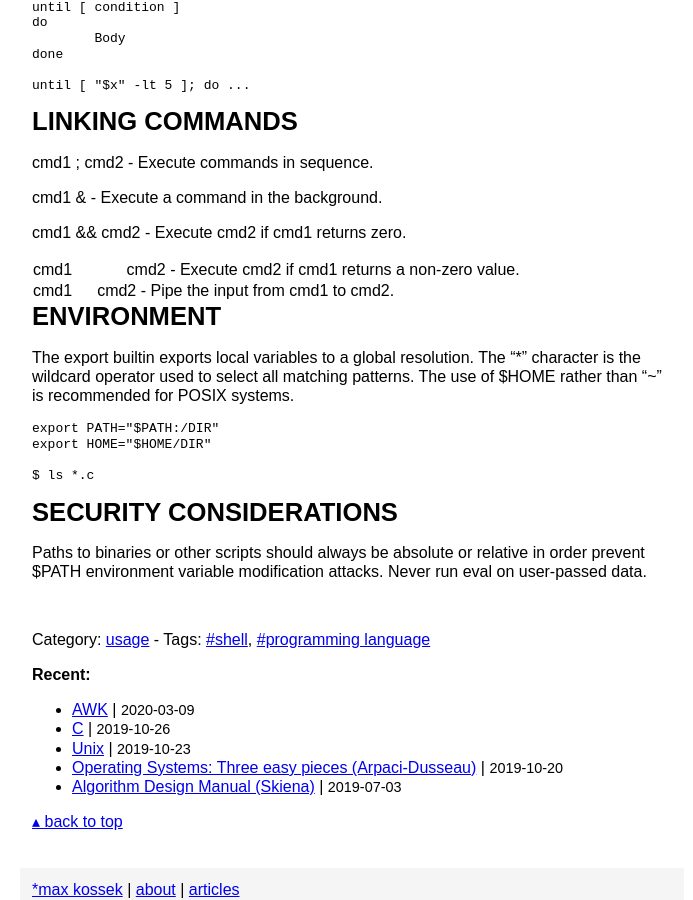
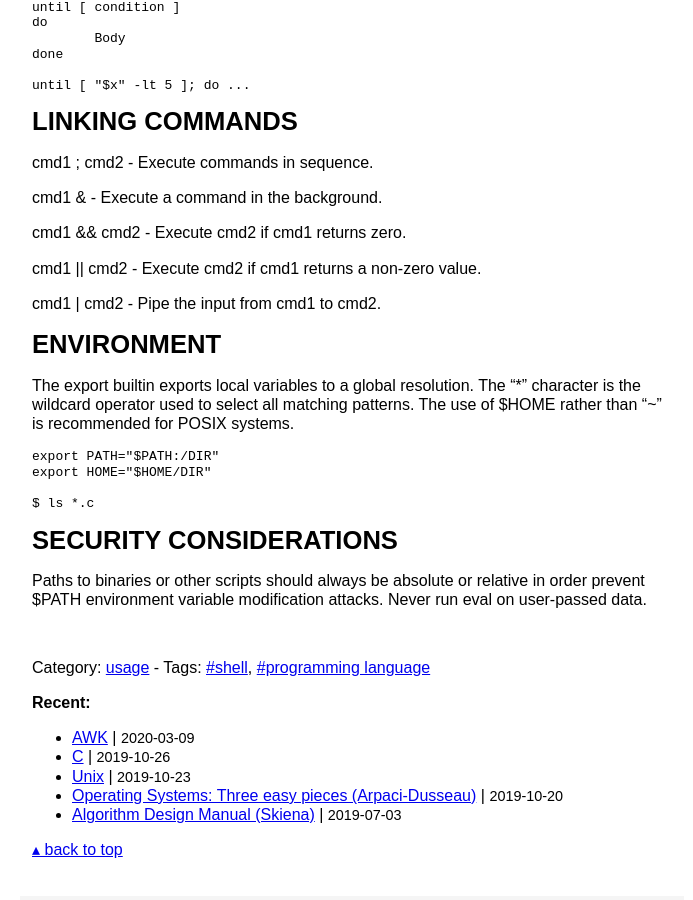
Before and after one commit to maxkossek/maxkossek.github.io, a Jekyll site: the page built from _posts/2020-03-09-sh.md, in a window 1280 px wide and 900 px high, scrolled down 5202 px. Shown: the whole window, without its empty margins (288-981 px from the left). Built offline with Jekyll 4.4.1, drawn with Linux system fonts in a browser that asks for light colours.

```diff
--- a/_posts/2020-03-09-sh.md
+++ b/_posts/2020-03-09-sh.md
@@ -332,9 +332,9 @@
 
 cmd1 && cmd2 - Execute cmd2 if cmd1 returns zero.
 
-cmd1 || cmd2 - Execute cmd2 if cmd1 returns a non-zero value.
+cmd1 \|\| cmd2 - Execute cmd2 if cmd1 returns a non-zero value.
 
-cmd1 | cmd2 - Pipe the input from cmd1 to cmd2.
+cmd1 \| cmd2 - Pipe the input from cmd1 to cmd2.
 
 
 ENVIRONMENT
--- a/articles.html
+++ b/articles.html
@@ -18,7 +18,7 @@
 {% assign postsByYear =
     site.posts | group_by_exp:"post", "post.date | date: '%Y'" %}
 {% for year in postsByYear %}
-<li><a class="year" href="#{{ year.name | slugify }}">{{ year.name }}</a> <span class="meta">({{ postsByYear[0].size }})</span>
+<li><a class="year" href="#{{ year.name | slugify }}">{{ year.name }}</a> <span class="meta">({{ year.size }})</span>
 </li>
 {% endfor %}
 </ul>
```
Also changed, not shown: _posts/2019-05-05-vim.md (+0 -2 lines).
